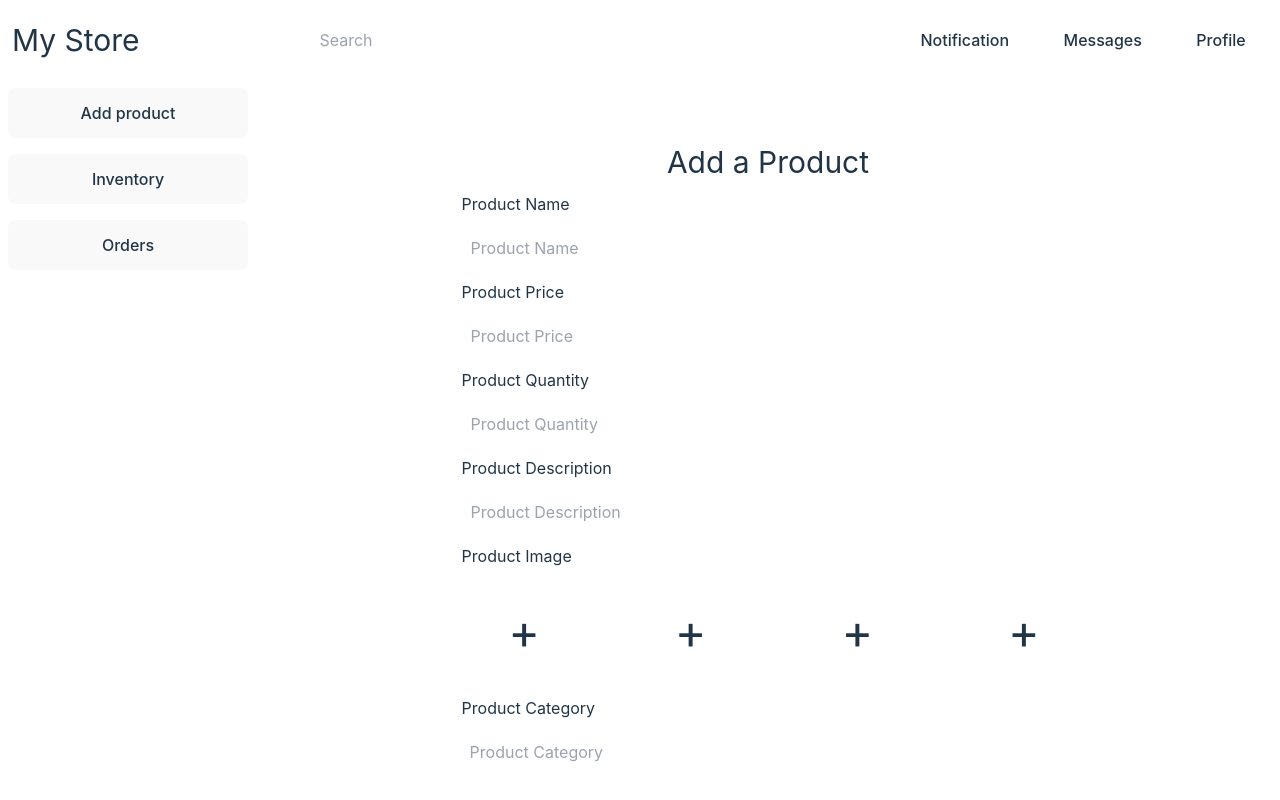
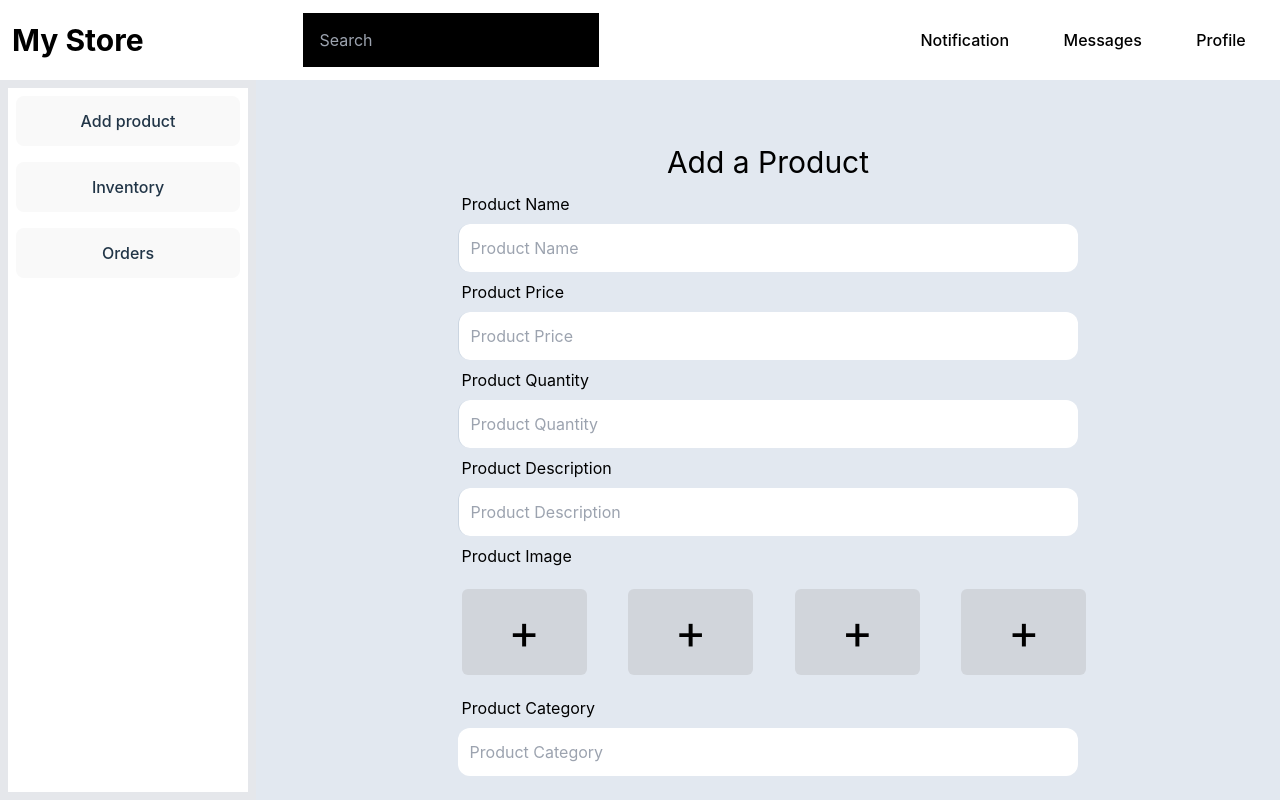
Before and after one commit to KSI-B2-MERN/daily-uploads-abdullahprince7717, a React (Vite) app in the folder mern/React/: page / in a window 1280 px wide. Built offline with nearby package versions, Linux system fonts and the light colour scheme.

Commit message:
updated carousel(customer) and colors(Admin)

```diff
--- a/mern/React/src/components/customer/carousel.jsx
+++ b/mern/React/src/components/customer/carousel.jsx
@@ -1,21 +1,23 @@
-import ImageGallery from "react-image-gallery";
-
 function Carousel() {
 
-    const images = [
-        {
-            original: "https://picsum.photos/id/1018/1000/500/",
-        },
-        // {
-        //     original: "https://picsum.photos/id/1015/1000/500/",
-        // },
-        // {
-        //     original: "https://picsum.photos/id/1019/1000/500/",
-        // },
-    ];
     return (
-        <div className="pl-10 w-[90%]">
-            <ImageGallery items={images} />;
+        <div className="pl-10 ">
+            <div className="w-full flex mb-7">
+                <div className=" relative">
+                    <img className="rounded-3xl w-[97%] h-[95%]" src="https://picsum.photos/1300/500" alt="Nothing" />
+
+                    <div className="flex flex-col w-full m-10 absolute top-[20%] ">
+                        <p className="w-[50%] flex flex-wrap text-4xl font-bold mb-4">Watch Wearable Devices!</p>
+                        <p className="w-[60%] flex flex-wrap text-xl mb-4"> Lorem ipsum dolor, sit consectetur amet  adipisicing elit. Quasi impedit</p>
+                        <button className="w-[25%] h-14 bg-white text-xl text-black mb-3">Shop Now</button>
+                    </div>
+                </div>
+
+                <div className="flex flex-col justify-between pr-10">
+                    <img className="rounded-3xl h-[47%]" src="https://picsum.photos/400/221" alt="" />
+                    <img className="rounded-3xl h-[47%]" src="https://picsum.photos/400/222" alt="" />
+                </div>
+            </div>
         </div>
     )
 }
--- a/mern/React/src/components/navbar.jsx
+++ b/mern/React/src/components/navbar.jsx
@@ -1,8 +1,8 @@
 function Navbar() {
     return (
-        <div className='w-full h-[10%] flex absolute top-0 justify-between '>
-            <div className="flex w-3/4  justify-center items-center">
-                <p className="mr-3 text-3xl absolute left-3 ">My Store</p>
+        <div className='w-full h-[10%] flex absolute top-0 justify-between text-black '>
+            <div className="flex w-3/4  justify-center items-center  ">
+                <p className="mr-3 text-3xl absolute left-3 text-black font-bold ">My Store</p>
                 <input type="text" className="bg-black text-white ml-4 p-4 h-2/3 w-1/3 border-s-white" placeholder="Search" />
             </div>
             <ul className="flex justify-evenly items-center w-1/3 ">
--- a/mern/React/src/components/productList.jsx
+++ b/mern/React/src/components/productList.jsx
@@ -26,11 +26,11 @@ function ProductList() {
             })
     }
     return (
-        <div className='w-full h-full flex justify-center mt-4 mb-4'>
+        <div className='w-full h-full flex justify-center mt-4 mb-4 '>
             <div className='w-[90%] h-[95%] m-auto '>
                 <div className='flex h-[10%] mb-3 justify-center'>
                     {/* <button className='rounded-3xl ' onClick={() => navigate("addproduct")}>Add Product</button> */}
-                    <p className='font-bold text-5xl'>Products</p>
+                    <p className='font-bold text-5xl text-black'>Products</p>
                 </div>
                 <div className=' w-full h-[20%] flex justify-center'>
                     <input placeholder='Search for Products' className='mt-4 p-5 w-[80%] h-[11%]  rounded-xl ' />
--- a/mern/React/src/components/sidebar.jsx
+++ b/mern/React/src/components/sidebar.jsx
@@ -1,7 +1,7 @@
 
 function sidebar(props) {
     return (
-        <div className="w-full h-5/6 flex flex-col justify-start">
+        <div className="w-full h-5/6 flex flex-col justify-start ">
             <button onClick={() => { props.onScreenChanged('Add product') }} className="w-auto p-3 m-2">Add product</button>
             <button onClick={() => { props.onScreenChanged('Inventory') }} className="w-auto p-3 m-2">Inventory</button>
             <button onClick={() => { props.onScreenChanged('Orders') }} className="w-auto p-3 m-2">Orders</button>
--- a/mern/React/src/pages/CustomerLayout.jsx
+++ b/mern/React/src/pages/CustomerLayout.jsx
@@ -10,7 +10,9 @@ function CustomerLayout(props) {
             <div className='h-35 w-full mb-5'>
                 <Header />
             </div>
-            <Carousel />
+            <div className=''>
+                <Carousel />
+            </div>
             <Services />
             <div className=''>
                 <ProductCard />
--- a/mern/React/src/pages/HomeLayout.jsx
+++ b/mern/React/src/pages/HomeLayout.jsx
@@ -24,15 +24,15 @@ function HomeLayout() {
     const dispatch = useDispatch();
 
     return (
-        <div className="w-screen h-screen bg-slate-400 flex items-end">
-            <div className="h-[10%]">
+        <div className="w-screen h-screen bg-white flex items-end">
+            <div className="h-[10%] ">
                 <Navbar />
             </div>
             <div className="w-full h-[90%] flex overflow-hidden ">
-                <div className="w-1/5 h-full bg-gray-700 flex ">
+                <div className="w-1/5 h-full border-8 flex ">
                     <Sidebar onScreenChanged={onScreenChanged} />
                 </div>
-                <div className="w-4/5  bg-slate-500 custom-scrollbar">
+                <div className="w-4/5  bg-slate-200 custom-scrollbar">
                     {/* <p>{state}</p>
                     <button onClick={() => { dispatch(buyCake(cakeCount)) }}>Dispatch</button> */}
                     {currentScreen == 'Add product' ? <AddProduct /> : currentScreen == 'Inventory' ? <ProductList /> : <Orders />}
--- a/mern/React/tailwind.config.js
+++ b/mern/React/tailwind.config.js
@@ -5,12 +5,16 @@ export default {
     "./src/**/*.{js,ts,jsx,tsx}",
   ],
   theme: {
-    colors: {
-      transparent: 'transparent',
-      current: 'currentColor',
-      'white': '#ffffff',
-      'peach': 'rgb(238, 39, 97)',
-    },
+    // colors: {
+    //   transparent: 'transparent',
+    //   current: 'currentColor',
+    //   'white': '#ffffff',
+    //   'peach': 'rgb(238, 39, 97)',
+    //   'peach-light': 'rgb(238, 39, 97, 0.2)',
+    //   'black': '#000000',
+    //   'gray': '#f5f5f5',
+    //   'gray-light': '#f5f5f5',
+    // },
     extend: {},
   },
   plugins: [],
```
